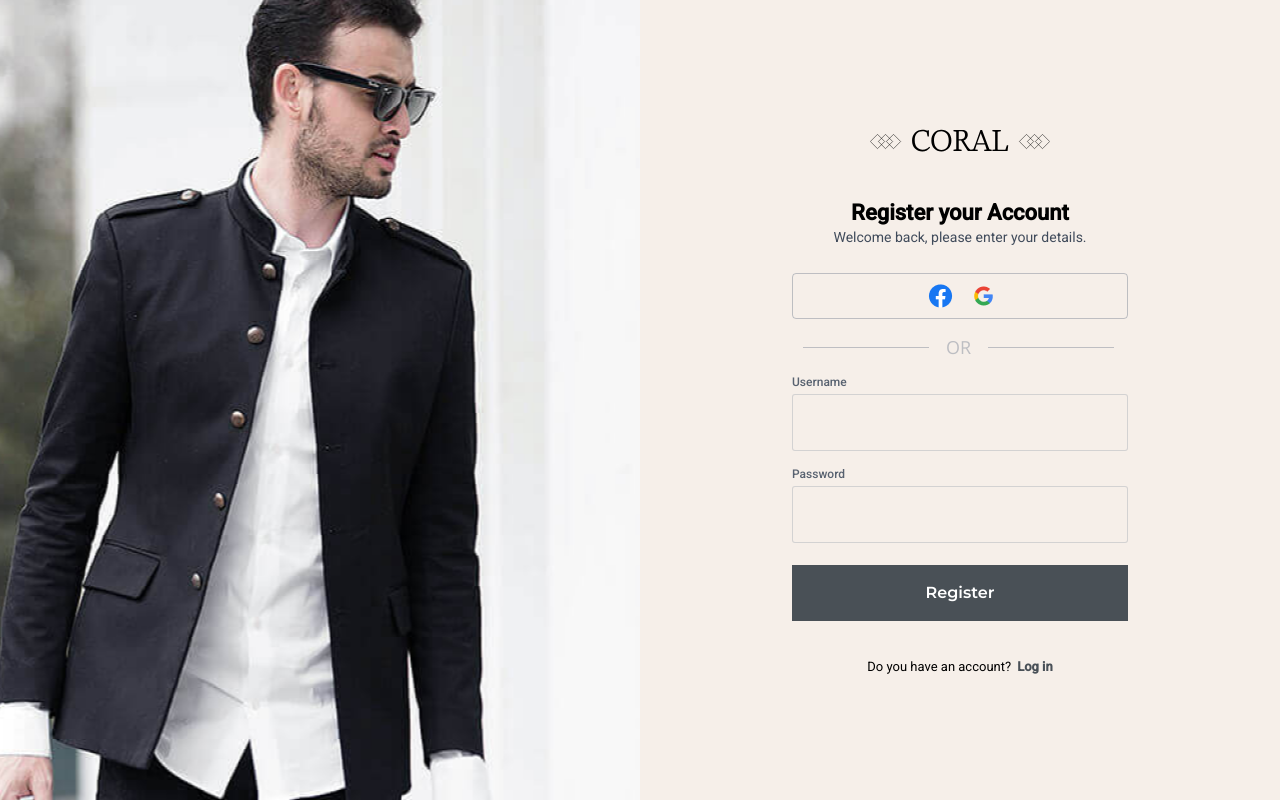
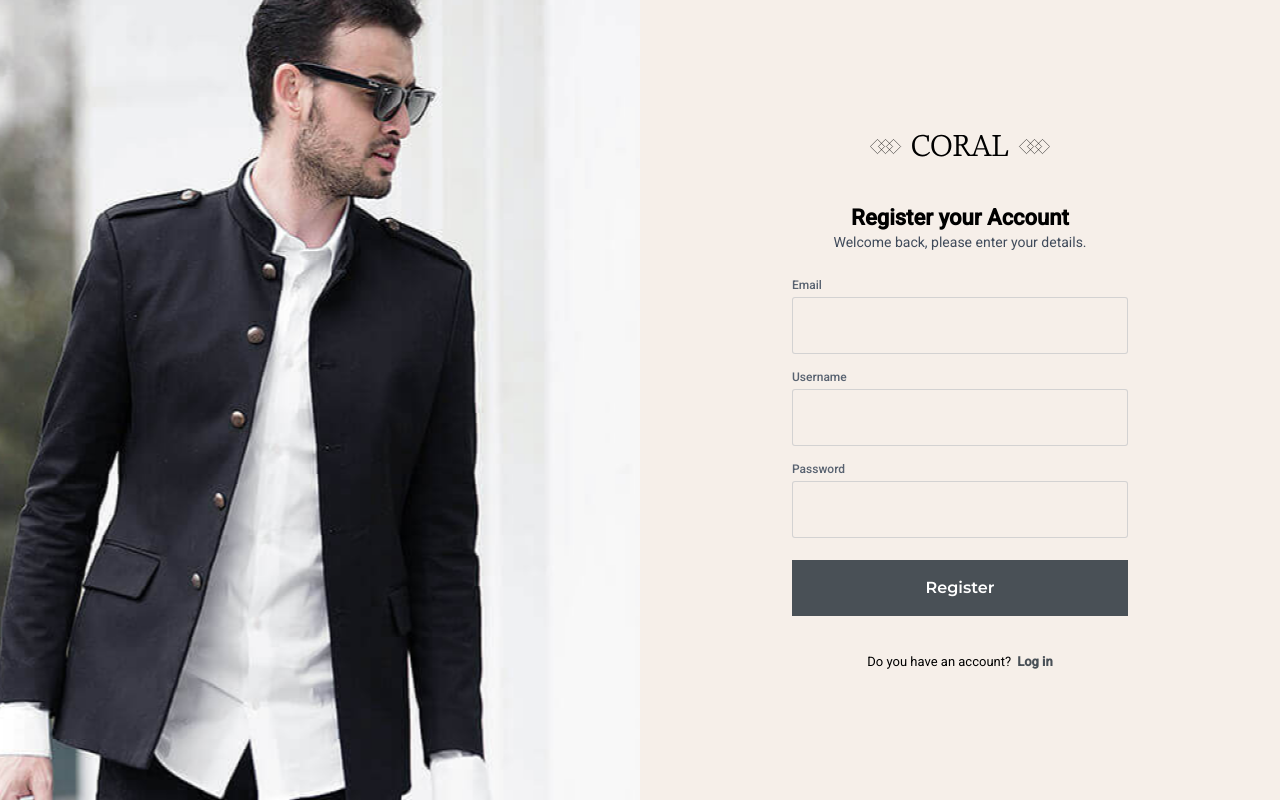
Before and after one commit to Hernanbp/GoClothing, a React (Create React App) app: page /register in a window 1280 px wide. Built offline with nearby package versions, Linux system fonts and the light colour scheme.

Commit message:
Axios in register.jsx

```diff
--- a/src/components/views/auth/Register.jsx
+++ b/src/components/views/auth/Register.jsx
@@ -1,15 +1,15 @@
 import React from 'react'
-import { Link } from "react-router-dom"
+import { Link, useNavigate } from "react-router-dom"
 import { useFormik } from "formik"
 import * as Yup from 'yup';
 import logo from '../../svgs/logo.svg'
 // import Swal from 'sweetalert2';
 import "./auth.styles.css"
-// import axios from "axios"
+import axios from "axios"
 
 export const Register = () => {
 
-  // const navigate = useNavigate()
+  const navigate = useNavigate()
 
   const linkStyle = {
     textDecoration: 'none',
@@ -24,20 +24,36 @@ export const Register = () => {
 
   let initialValues = {
     userName:"",
-    password:""
+    password:"",
+    email:"",
  }
 
  const validationSchema = Yup.object().shape({
     userName: Yup.string().required("* Required field"),
-    password: Yup.string().min(6, "* Min 6 characters").required("* Required field")
+    password: Yup.string().min(6, "* Min 6 characters").required("* Required field"),
+    email: Yup.string().email("* debe ser una email valido").required("* ingrese el mail")
  });
 
-const onSubmit = () => {
-  // console.log("fue ")
+
+ const onSubmit = () => {
+  axios.post("https://goscrum-api.alkemy.org/auth/register", {
+    user: {
+      userName: values.userName,
+      password: values.password,
+      email: values.email,
+      teamID: "9cdbd108-f924-4383-947d-8f0c651d0dad",
+      role: "Team Member",
+      continent: "America",
+      region: "Brazil"
+  },
+  })
+  .then(data => {
+    navigate("/login", {replace:true})
+  })
 }
 
   const formik = useFormik( {initialValues, validationSchema, onSubmit} );
-  const {handleSubmit, handleChange, values, errors} = formik
+  const {handleSubmit, handleChange, values, touched, errors} = formik
   return (
     <>
     <section className='auth-page-container'>
@@ -53,7 +69,7 @@ const onSubmit = () => {
               </div>
             <form onSubmit={handleSubmit}>
               <div className='input-section'>
-                <div className='social-container'>
+                {/* <div className='social-container'>
                   <img src="../assets/facebook-logo.png" alt="" />
                   <img src="../assets/google-logo.png" alt="" />
                 </div>
@@ -61,12 +77,17 @@ const onSubmit = () => {
                   <div className='first-line'></div>
                   OR
                   <div className='second-line'></div>
+                </div> */}
+                <div className='input-container'>
+                  <label>Email</label>
+                  <input className='text-input' onChange={handleChange} value={values.email} name="email" />
                 </div>
+                {errors.email && touched.email && <div className="error-color">{errors.email}</div>}
                 <div className='input-container'>
                   <label>Username</label>
                   <input className='text-input' onChange={handleChange} value={values.userName} name="userName" />
                 </div>
-                  {errors.userName && <div className="error-color">{errors.userName}</div>}
+                  {errors.userName && touched.userName && <div className="error-color">{errors.userName}</div>}
                 <div className='input-container'>
                   <label>Password</label>
                   <input className='text-input' onChange={handleChange} value={values.password} name="password" type="password"/>
```
